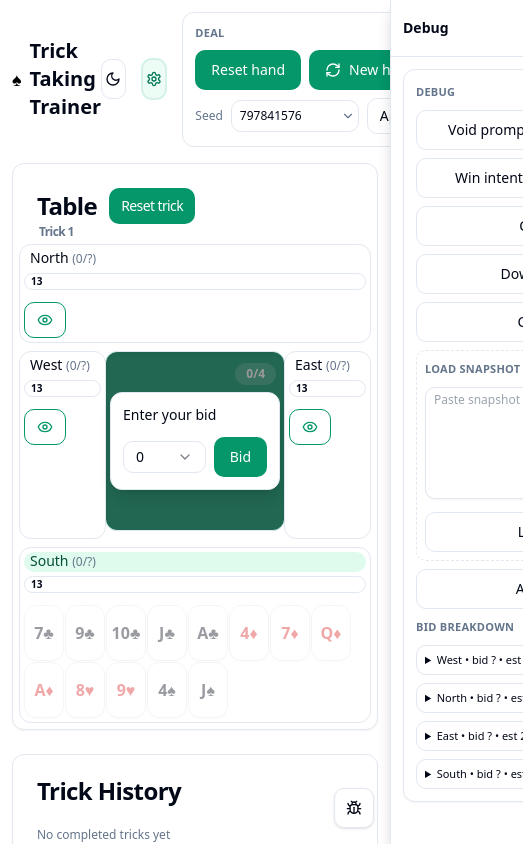
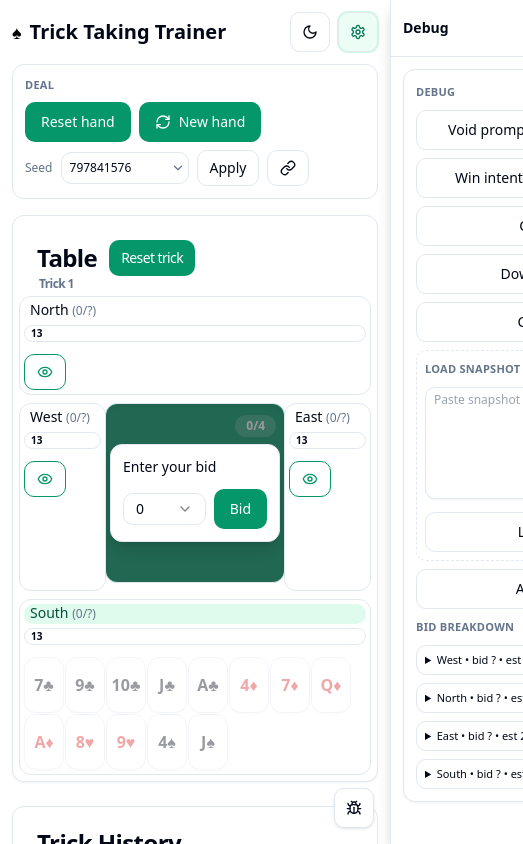
Before and after one commit to gsingh93/trick-taking-trainer, a React (Vite) app: page / in a window 390 px wide. Shown: the top 844 px of the page, 523 px wide, since content can reach past the window. Built offline with nearby package versions, Linux system fonts and the light colour scheme; the HTML template or start-up script is replaced by a standard one.

Commit message:
Stack header and deal box on small screens

```diff
--- a/src/App.tsx
+++ b/src/App.tsx
@@ -1746,12 +1746,13 @@ export default function App() {
   return (
     <div className="min-h-screen bg-background p-3 sm:p-6">
       <div className="mx-auto max-w-6xl space-y-4 sm:space-y-6">
-        <header className="flex items-center justify-between">
+        <header className="flex flex-col gap-3 sm:flex-row sm:items-start sm:justify-between">
+          <div className="flex w-full items-center justify-between sm:w-auto sm:gap-4">
             <div className="flex items-center gap-2">
               <span className="text-lg leading-none text-black dark:text-white">♠</span>
               <h1 className="text-xl font-semibold">Trick Taking Trainer</h1>
             </div>
-          <div className="flex items-center gap-4">
+            <div className="flex items-center gap-2">
               <Button
                 type="button"
                 variant="outline"
@@ -1771,7 +1772,9 @@ export default function App() {
               >
                 <Settings className="h-4 w-4" />
               </Button>
-            <div className="space-y-2 rounded-lg border bg-card/50 p-3">
+            </div>
+          </div>
+          <div className="space-y-2 rounded-lg border bg-card/50 p-3 sm:ml-auto">
             <div className="text-[11px] font-semibold uppercase tracking-wide text-muted-foreground">Deal</div>
             <div className="flex flex-wrap items-start gap-2">
               <Button className="bg-emerald-600 text-white hover:bg-emerald-700" onClick={resetHand}>
@@ -1803,7 +1806,6 @@ export default function App() {
               </div>
             </div>
           </div>
-          </div>
         </header>
 
         <div className="space-y-6">
```
Lines whose indentation alone changed are shown as unchanged.
